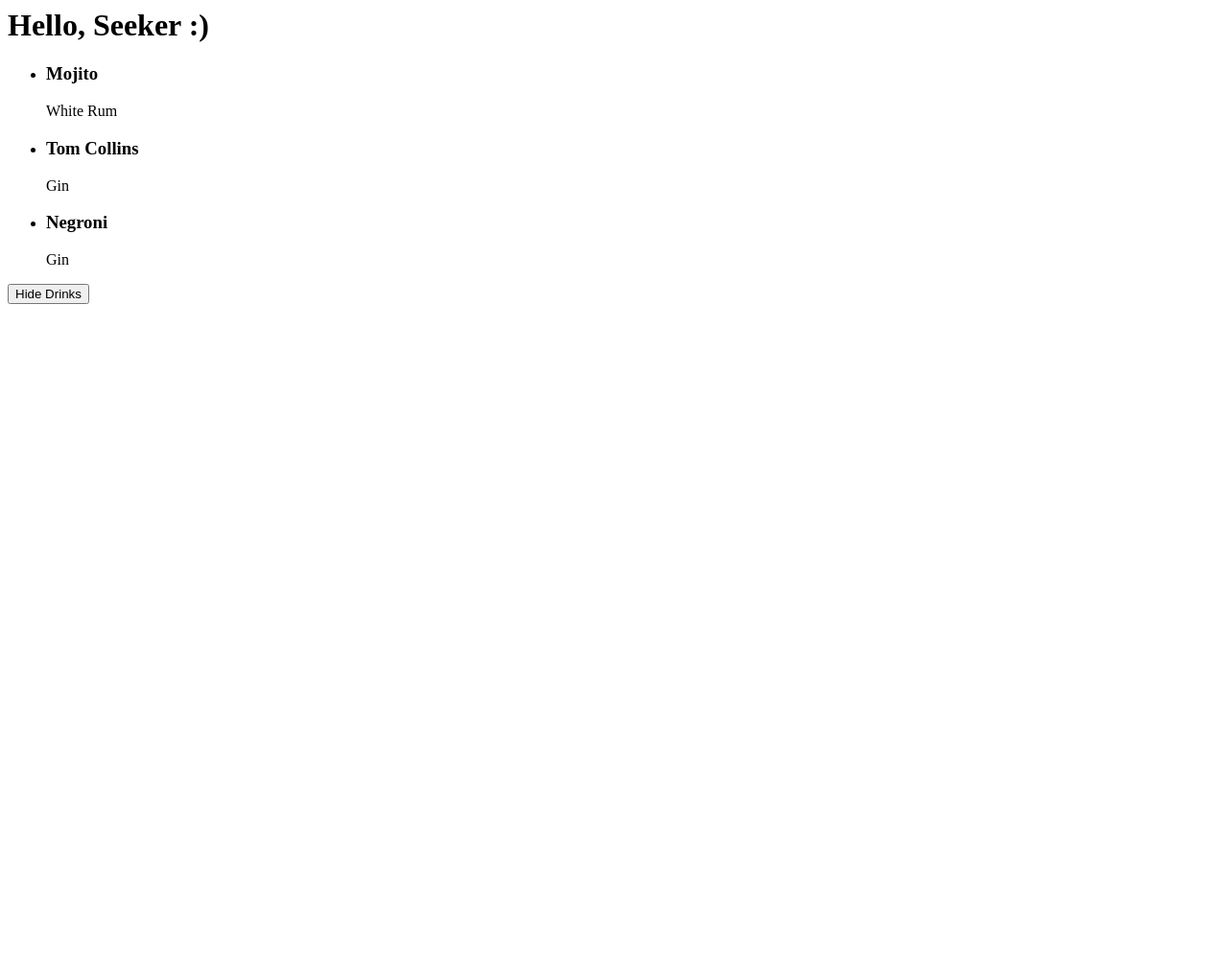
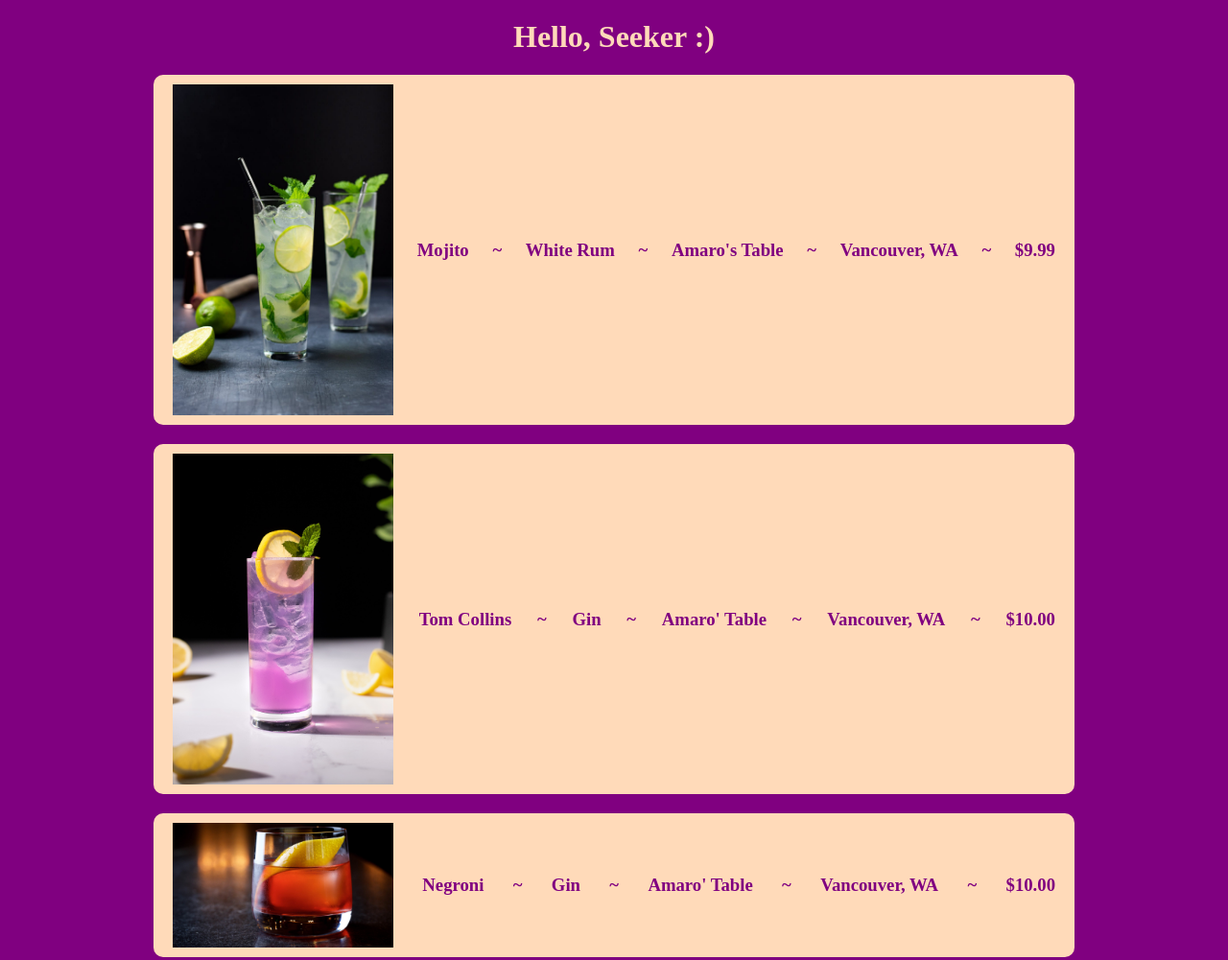
Before and after one commit to Madeleinesj/Vue-3, a plain HTML site: page index.html in a window 1280 px wide. Shown: the top 1001 px of the page at 96% size. Before the commit the page ends 800 px from the top, so only its background shows below. Drawn offline with nearby package versions, Linux system fonts and the light colour scheme.

Commit message:
Added Dynamic Classes and images

```diff
--- a/app.js
+++ b/app.js
@@ -1,11 +1,12 @@
 const app = Vue.createApp({
     data() {
         return {
+            url: 'https://madeleinesj.github.io/MyPortfolioWebsite/',
             showDrinks: true,
             drinks: [
-                {name: 'Mojito', Liquor: 'White Rum'},
-                {name: 'Tom Collins', Liquor: 'Gin'},
-                {name: 'Negroni', Liquor: 'Gin'},
+                {name: 'Mojito', Liquor: 'White Rum', img: 'IMG/image3.jpg', Location: 'Amaro\'s Table', Place: 'Vancouver, WA', Price: '$9.99', isFav: true },
+                {name: 'Tom Collins', Liquor: 'Gin', img: 'IMG/image1.jpg', Location: 'Amaro\' Table', Place: 'Vancouver, WA', Price: '$10.00', isFav: false},
+                {name: 'Negroni', Liquor: 'Gin', img: 'IMG/image2.jpg', Location: 'Amaro\' Table', Place: 'Vancouver, WA', Price: '$10.00', isFav: false},
             ]
         }
     },
--- a/index.html
+++ b/index.html
@@ -5,14 +5,40 @@
     <title>TasteSeeker</title>
     <script src="https://unpkg.com/vue@3.0.2"></script>
     <style>
-        .box {
-            padding: 100px 0;
-            width: 400px;
+        body{
+            background: purple;
+            max-width: 960px;
+            margin: 20px auto;
+            color: peachpuff;
             text-align: center;
-            background: #ddd;
-            margin: 20px;
-            display: inline-block;
         }
+        p, h3, ul{
+            margin: 0;
+            padding: 0;
+            color: purple;
+        }
+        li{
+            list-style-type: none;
+            background: peachpuff;
+            margin: 20px auto;
+            padding: 10px 20px;
+            border-radius: 10px;
+            display: flex;
+            align-items: center;
+            justify-content: space-between;
+        }
+        img{
+           max-width: 25%;
+           height: auto;
+           align-items: center;
+        }
+        h4, p{
+            color: purple;
+
+        }
+        /* .img {
+
+        } */
     </style>
 </head>
 <body>
@@ -20,12 +46,20 @@
 
     <div id="app">
         <!--attribute binding-->
-
+        <!-- <a :href="url">best website ever</a> -->
         <div v-if="showDrinks">
             <ul>
-                <li v-for="drink in drinks">
-                    <h3>{{ drink.name }}</h3>
-                    <p>{{ drink.Liquor }}</p>
+                <li v-for="drink in drinks" :class="{ fav: drink.isFav }">
+                    <img :src="drink.img" :alt="drink.name">
+                    <h3> {{ drink.name }}</h3>
+                    <h3>~</h3>
+                    <h3> {{ drink.Liquor }}</h3>
+                    <h3>~</h3>
+                    <h3> {{ drink.Location }}</h3>
+                    <h3>~</h3>
+                    <h3> {{ drink.Place}}</h3>
+                    <h3>~</h3>
+                    <h3> {{ drink.Price }}</h3>
                 </li>
             </ul>
         </div>
```
Also changed, not shown: IMG/image1.jpg (added), IMG/image2.jpg (added), IMG/image3.jpg (added).
